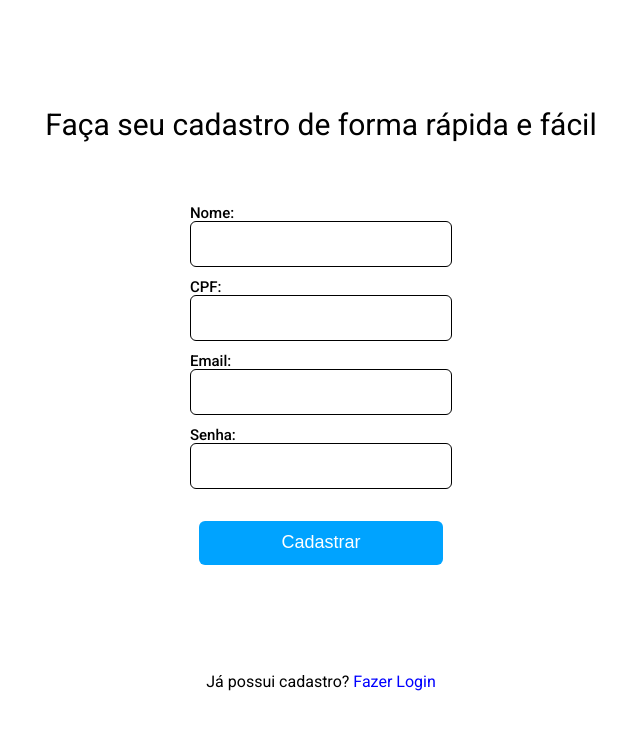
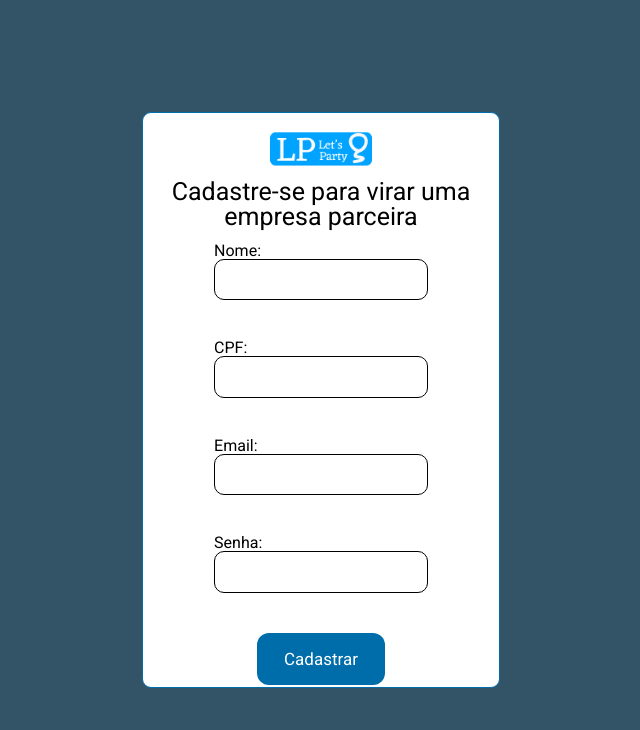
Before and after one commit to JoaoVitorCFRamos/LetsParty-frontend, a React (Create React App) app: page /register-customer in a window 1280 px wide. Shown: the top 730 px of the page, without its empty margins (319-959 px from the left). Built offline with nearby package versions, Linux system fonts and the light colour scheme.

Commit message:
finals css changes

```diff
--- a/src/pages/Customers/DashboardCustomer/index.tsx
+++ b/src/pages/Customers/DashboardCustomer/index.tsx
@@ -159,6 +159,7 @@ const DashboardCustomer = () => {
               <select
                 defaultValue=""
                 onChange={(e) => handleChangeCityFilter(e.target.value)}
+                className="dashboardCustomer-dropdownChildren-city"
               >
                 <option value="" disabled hidden>
                   Selecione uma cidade
@@ -178,6 +179,7 @@ const DashboardCustomer = () => {
                 value={query.neighborhood}
                 disabled={disableNeighborhood}
                 onChange={(e) => handleChangeNeighborhoodFilter(e.target.value)}
+                className="dashboardCustomer-dropdownChildren-city"
               >
                 <option value="" disabled hidden>
                   Selecione um bairro
--- a/src/pages/Customers/DashboardCustomer/style.css
+++ b/src/pages/Customers/DashboardCustomer/style.css
@@ -144,3 +144,9 @@ font-family: 'Roboto', sans-serif;
 .dashboardCustomer-dropdownChildren-mainDiv input {
   outline: none;
 }
+
+.dashboardCustomer-dropdownChildren-city {
+  padding: 2%;
+  outline: none;
+  border-radius: 6px;
+}
--- a/src/pages/Customers/RegisterCustomer/index.tsx
+++ b/src/pages/Customers/RegisterCustomer/index.tsx
@@ -4,6 +4,9 @@ import { Link, useNavigate } from "react-router-dom";
 import api from "../../../services/api";
 import { toast } from "react-toastify";
 import { AxiosError } from "axios";
+import LogoLp from "../../../assets/Icon.png";
+import BlueButton from "../../../components/BlueButton";
+
 
 const RegisterCustomer = () => {
   const [fields, setFields] = useState({
@@ -17,9 +20,9 @@ const RegisterCustomer = () => {
 
   const onChangeFields =
     (field: string) =>
-    (event: ChangeEvent<HTMLInputElement | HTMLTextAreaElement>) => {
-      setFields({ ...fields, [field]: event.target.value });
-    };
+      (event: ChangeEvent<HTMLInputElement | HTMLTextAreaElement>) => {
+        setFields({ ...fields, [field]: event.target.value });
+      };
 
   const registerCustomer = (
     event: React.MouseEvent<HTMLButtonElement, MouseEvent>
@@ -41,12 +44,15 @@ const RegisterCustomer = () => {
   };
 
   return (
-    <div className="register-mainDiv">
-      <div className="register-leftSide">
-        <label className="register-labelSubtitle">
-          Faça seu cadastro de forma rápida e fácil
-        </label>
-        <div className="register-divFormUser">
+    <div className="registerCompany-mainDiv">
+      <div className="registerCompany-registerDiv">
+        <div className="registerCompany-headerDiv">
+          <img src={LogoLp} />
+          <label className="registerCompany-header">
+            Cadastre-se para virar uma empresa parceira
+          </label>
+        </div>
+        <div className="registerCompany-inputsDiv">
           <div>
             <label>Nome:</label>
             <input
@@ -79,22 +85,14 @@ const RegisterCustomer = () => {
               type="password"
             />
           </div>
-          <button
-            className="register-registerButton"
-            onClick={registerCustomer}
-          >
-            Cadastrar
-          </button>
+
+          <div className="registerCompany-divButton">
+            <BlueButton onClick={((e) => registerCustomer(e))} title="Cadastrar" />
+          </div>
         </div>
-        <label>
-          Já possui cadastro?&nbsp;
-          <Link className="register-link" to="/login">
-            Fazer Login
-          </Link>
-        </label>
       </div>
     </div>
-  );
+  )
 };
 
 export default RegisterCustomer;
--- a/src/pages/Customers/RegisterCustomer/style.css
+++ b/src/pages/Customers/RegisterCustomer/style.css
@@ -1,119 +1,135 @@
-.register-mainDiv {
+@import url('https://fonts.googleapis.com/css2?family=Dancing+Script:wght@600;700&family=Poppins:wght@200;300;400;500;600&family=Roboto:wght@300;400;500;700&display=swap');
+
+/*
+font-family: 'Dancing Script', cursive;
+font-family: 'Poppins', sans-serif;
+font-family: 'Roboto', sans-serif;
+*/
+
+
+.registerCompany-mainDiv {
   display: flex;
   flex-direction: row;
+  align-items: center;
+  justify-content: center;
+  width: 100%;
+  min-height: 100vh;
+  background-color: rgba(0, 42, 66, 0.8);
+}
+
+.registerCompany-registerDiv {
+  width: 28%;
+  min-height: 65%;
+  display: flex;
+  align-items: center;
   justify-content: space-around;
-  width: 100%;
+  flex-direction: column;
+  border: 1px solid #006DAB;
+  background-color: white;
+  border-radius: 9px;
+}
+
+.registerCompany-headerDiv {
+  display: flex;
+  align-items: center;
+  flex-direction: column;
+  padding: 2%;
+
+}
+
+.registerCompany-headerDiv img {
+  width: 30%;
+}
+
+.registerCompany-header {
+  text-align: center;
+  font-size: 25px;
+  font-weight: 400;
+  font-family: 'Roboto', sans-serif;
+  padding: 2%;
+}
+
+
+.registerCompany-inputsDiv {
+  width: 60%;
+  display: flex;
+  flex-direction: column;
   align-items: center;
 }
 
-/*  Css lado de registro de Usuário */
+.registerCompany-inputsDiv input {
+  width: 100%;
+  padding: 5% 3%;
+  margin-bottom: 5vh;
+  border: 1px solid black;
+  border-radius: 10px;
+  font-size: 16px;
+  outline: none;
+}
 
-.register-leftSide {
-  width: 49%;
-  height: 80vh;
+
+.registerCompany-divPasswordInput {
+  width: 100%;
+  display: flex;
+  flex-direction: row;
+  justify-content: center;
+}
+
+.registerCompany-divPasswordInput input {
+  width: 100%;
+  padding: 5% 3%;
+  border: 1px solid black;
+  border-top-left-radius: 10px;
+  border-bottom-left-radius: 10px;
+  border-right: 0px solid;
+  font-size: 16px;
+  outline: none;
+}
+
+.registerCompany-divIcon {
+  width: 15%;
+  display: flex;
+  align-items: center;
+  justify-content: center;
+  padding: 2%;
+  border-top-right-radius: 10px;
+  border-bottom-right-radius: 10px;
+  border: 1px solid black;
+  border-left: 0px;
+  background-color: rgba(57, 94, 116, 0.8);
+  cursor: pointer;
+}
+
+.registerCompany-divButton {
+  width: 60%;
+  margin-bottom: 1%;
+}
+
+.divNonosLabels {
+  width: 100%;
   display: flex;
   flex-direction: column;
-  justify-content: space-evenly;
   align-items: center;
-  margin-top: 10vh;
+  /* border: 1px solid black; */
+  min-height: 30vh;
+  justify-content: space-around;
 }
 
-.register-divFormUser {
-  display: flex;
-  align-items: center;
-  flex-direction: column;
-  padding: 5%;
+
+.registerCopany-inputsA {
+  width: 100%;
+  padding: 5% 3%;
+  margin-bottom: 5vh;
+  border: 1px solid black;
+  border-radius: 10px;
+  font-size: 16px;
+  outline: none;
 }
 
-.register-divFormUser div {
-  width: 90%;
+
+.divInputsR {
+  width: 60%;
   display: flex;
   flex-direction: column;
+  margin-bottom: 1%;
 }
-
-.register-divFormUser input {
-  width: 100%;
-  padding: 5.5%;
-  border-radius: 6px;
-  border: 1px solid black;
-  margin-bottom: 3%;
-}
-
-.register-divFormUser label {
-  font-weight: 500;
-  margin-top: 2%;
-  font-size: 15px;
-}
-
-/*  Css Barra de divisão Usuário/Estabelecimento */
-
-.register-division {
-  border: 1px solid #00a3ff;
-  height: 80vh;
-  margin-top: 10vh;
-}
-
-/*  Css lado de registro de estabelecimentos */
-
-.register-rightSide {
-  width: 49%;
-  height: 80vh;
-  display: flex;
-  flex-direction: column;
-  justify-content: space-evenly;
-  align-items: center;
-  margin-top: 10vh;
-}
-
-.register-divFormEstablishment {
-  display: flex;
-  align-items: center;
-  flex-direction: column;
-  padding: 5%;
-}
-
-.register-divFormEstablishment div {
-  width: 90%;
-  display: flex;
-  flex-direction: column;
-}
-
-.register-divFormEstablishment input {
-  width: 100%;
-  padding: 5.5%;
-  border-radius: 6px;
-  border: 1px solid black;
-  margin-bottom: 3%;
-}
-
-.register-divFormEstablishment label {
-  font-weight: 500;
-  margin-top: 2%;
-  font-size: 15px;
-}
-
-/* */
-
-.register-labelSubtitle {
-  font-size: 30px;
-  text-align: center;
-}
-
-.register-registerButton {
-  width: 19vw;
-  background-color: #00a3ff;
-  color: white;
-  font-size: 18px;
-  border: none;
-  padding: 4%;
-  border-radius: 6px;
-  cursor: pointer;
-  margin: 3vh;
-  margin-bottom: 6vh !important;
-  text-align: center;
-}
-
-.register-link {
-  text-decoration: none;
-  color: Blue;
-}
```
Also changed, not shown: src/pages/Companies/RegisterCompany/index.tsx (+0 -132 lines).
